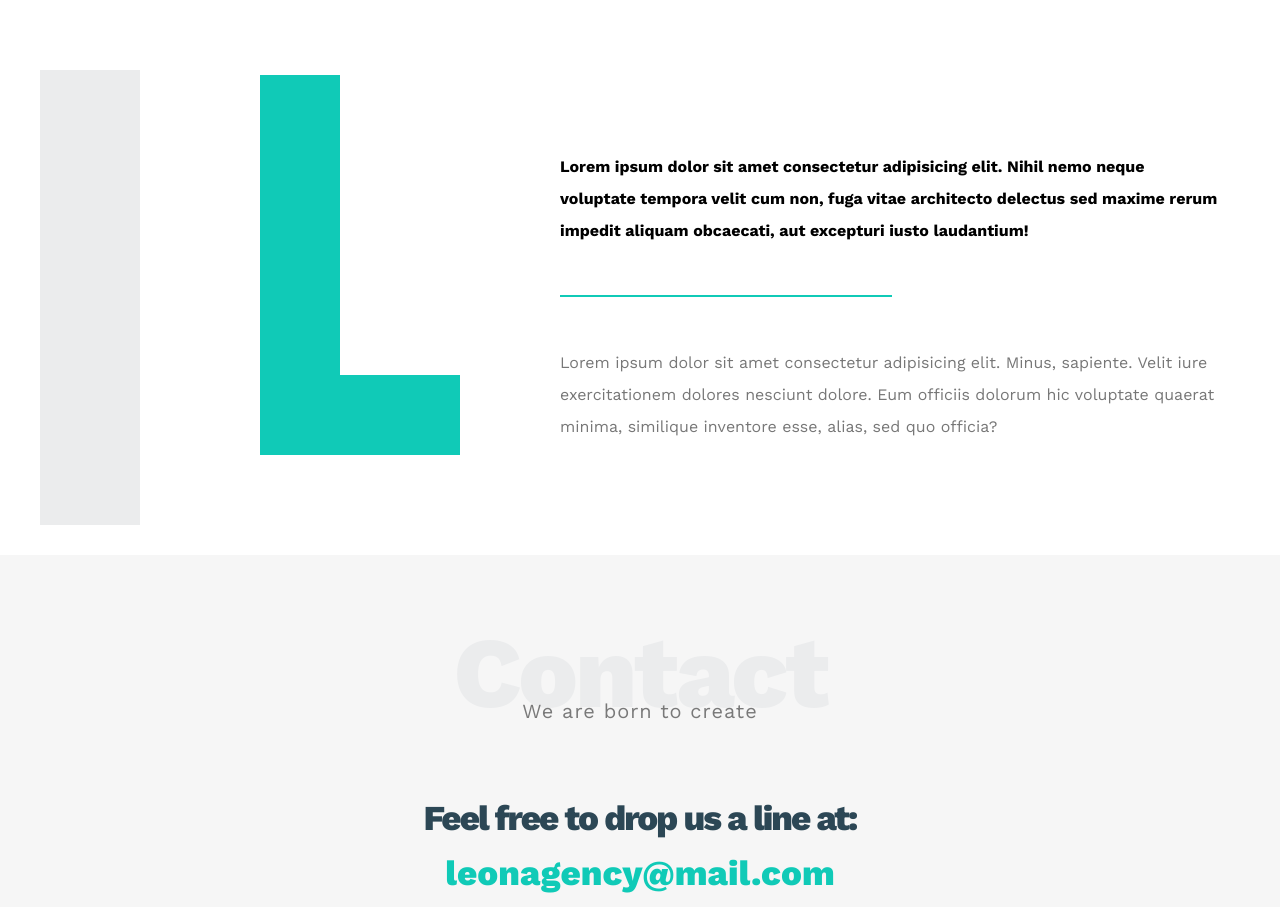
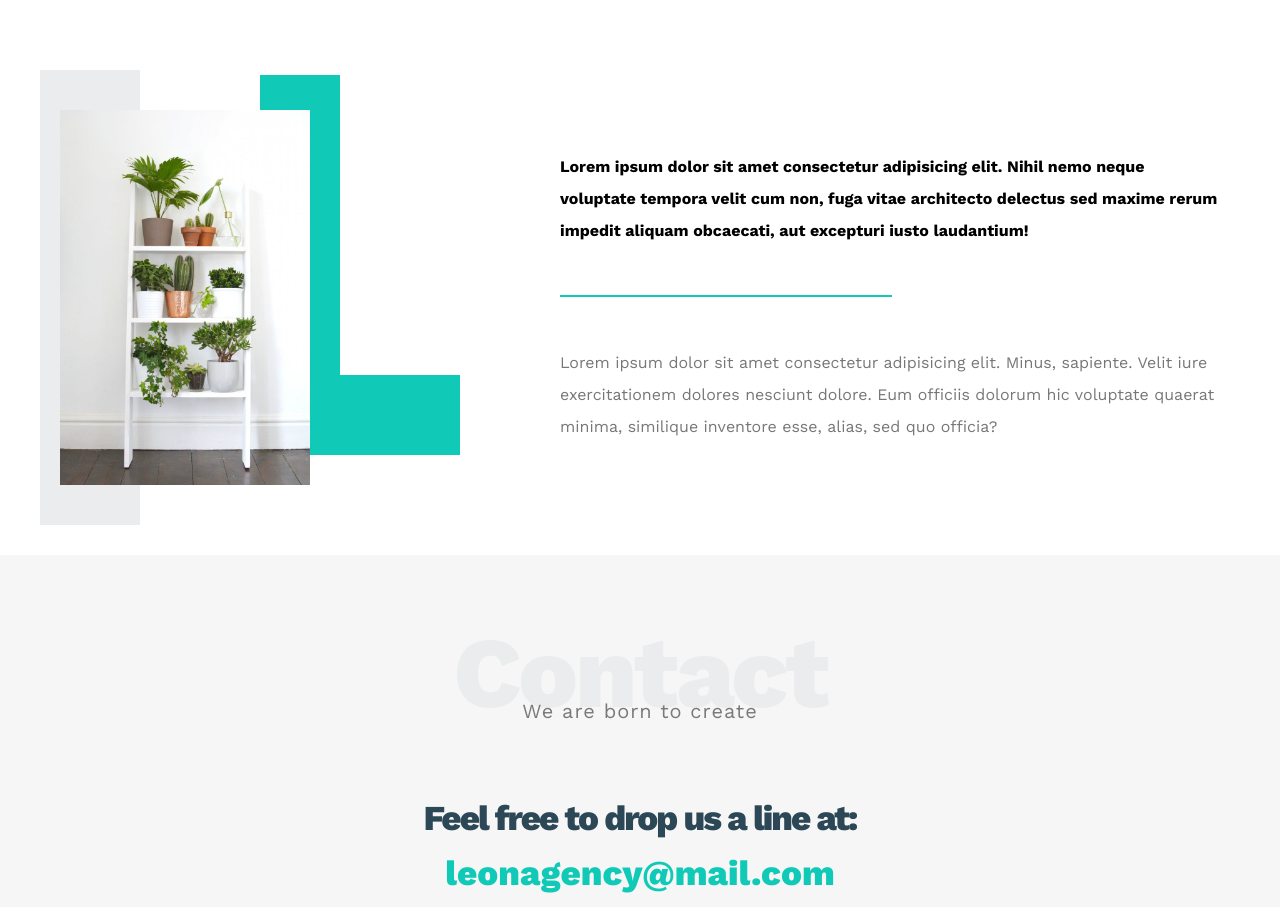
Before and after one commit to yousefsayedd1/Leon-Website, a plain HTML site: page index.html in a window 1280 px wide. Shown: the part 2736-3643 px from the top of the page. Drawn offline with nearby package versions, Linux system fonts and the light colour scheme; the site is published under a folder, as on GitHub Pages, so addresses that start at the root find nothing.

Commit message:
Fix about Section image
Issue:  About section image  doesn't show on GitHub

```diff
--- a/index.html
+++ b/index.html
@@ -184,7 +184,7 @@
       <div class="container">
         <div class="content">
           <div class="imge">
-            <img src="/imges/about.jpg" alt="">
+            <img src="imges/about.jpg" alt="">
           </div>
           <div class="text">
             <p class="first">Lorem ipsum dolor sit amet consectetur adipisicing elit. Nihil nemo neque voluptate tempora velit cum non, fuga vitae architecto delectus sed maxime rerum impedit aliquam obcaecati, aut excepturi iusto laudantium!</p>
```
